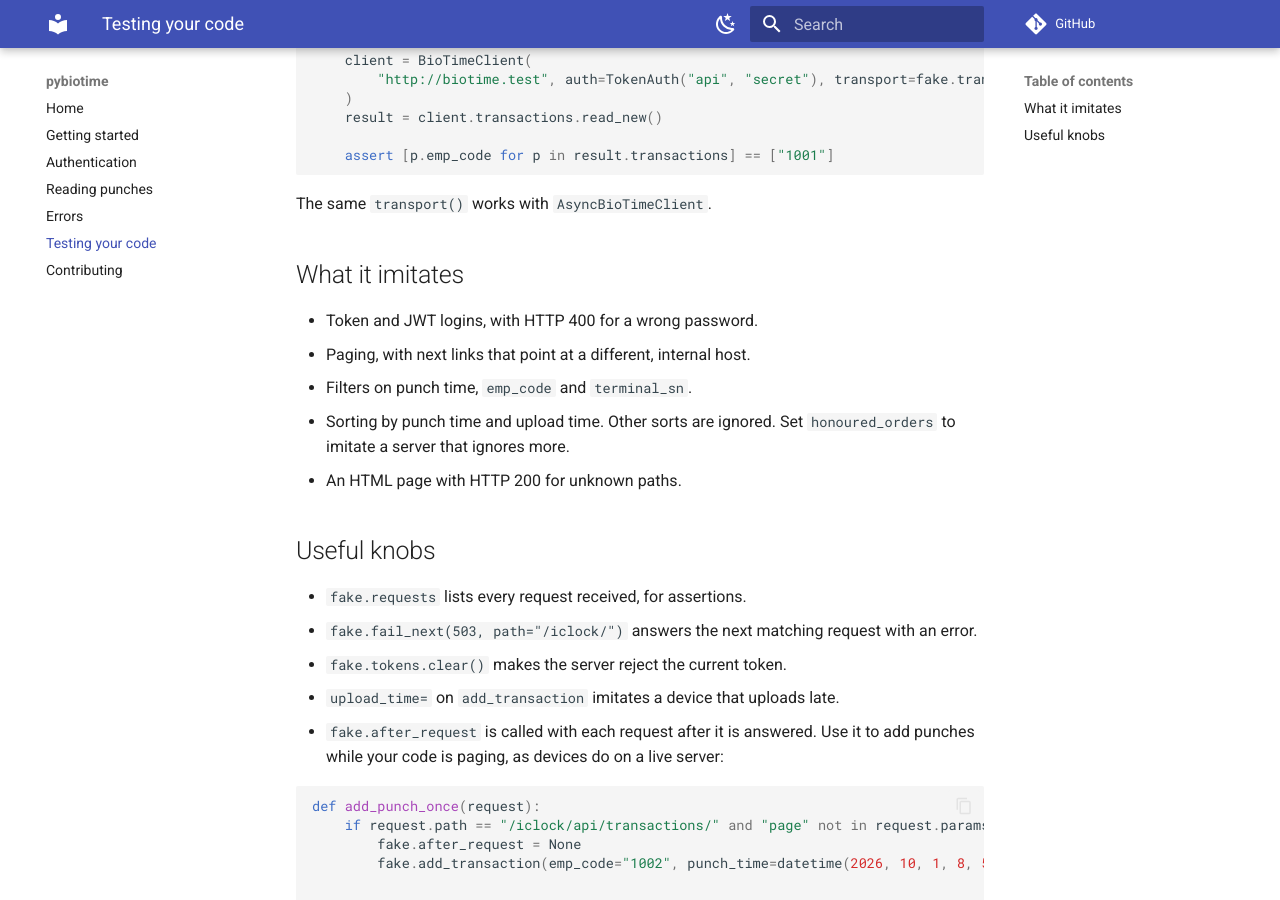
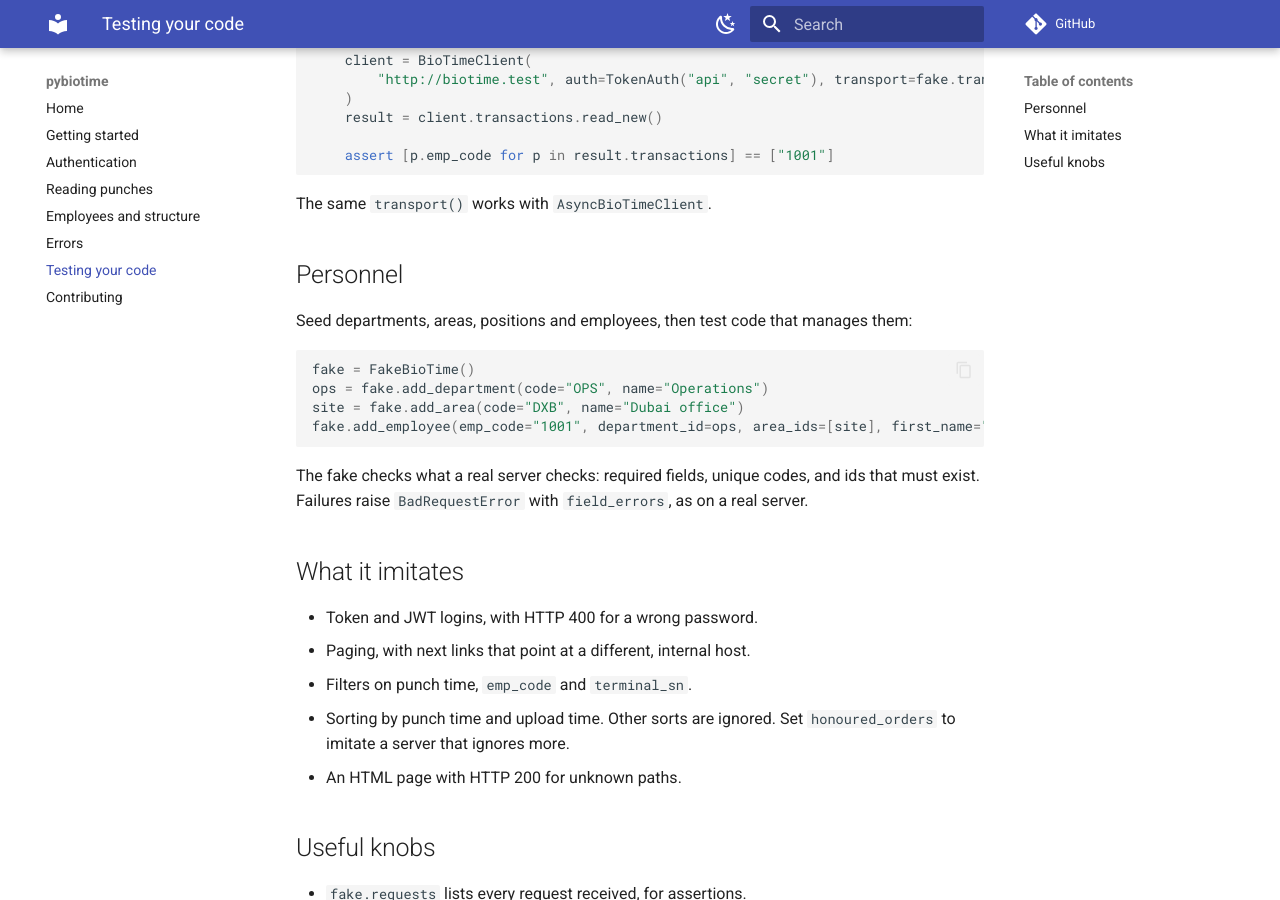
Before and after one commit to MalikZu/pybiotime, an MkDocs documentation site: the page built from docs/testing.md, in a window 1280 px wide and 900 px high, scrolled down 416 px. Built offline with MkDocs 1.6.1 and Material for MkDocs 9.7.7, drawn with Linux system fonts in a browser that asks for light colours; comment, search, counter and statistics services are not loaded.

Commit message:
docs: add employees and structure guide

````diff
--- a/docs/testing.md
+++ b/docs/testing.md
@@ -24,6 +24,20 @@ def test_import_punches():
 ```
 
 The same `transport()` works with `AsyncBioTimeClient`.
+
+## Personnel
+
+Seed departments, areas, positions and employees, then test code that manages them:
+
+```python
+fake = FakeBioTime()
+ops = fake.add_department(code="OPS", name="Operations")
+site = fake.add_area(code="DXB", name="Dubai office")
+fake.add_employee(emp_code="1001", department_id=ops, area_ids=[site], first_name="Sara")
+```
+
+The fake checks what a real server checks: required fields, unique codes, and ids
+that must exist. Failures raise `BadRequestError` with `field_errors`, as on a real server.
 
 ## What it imitates
 
--- a/mkdocs.yml
+++ b/mkdocs.yml
@@ -30,6 +30,7 @@ nav:
   - Getting started: getting-started.md
   - Authentication: authentication.md
   - Reading punches: punches.md
+  - Employees and structure: personnel.md
   - Errors: errors.md
   - Testing your code: testing.md
   - Contributing: contributing.md
````
Also changed, not shown: docs/index.md (+2 -1 lines), docs/personnel.md (added, +83 -0 lines).
